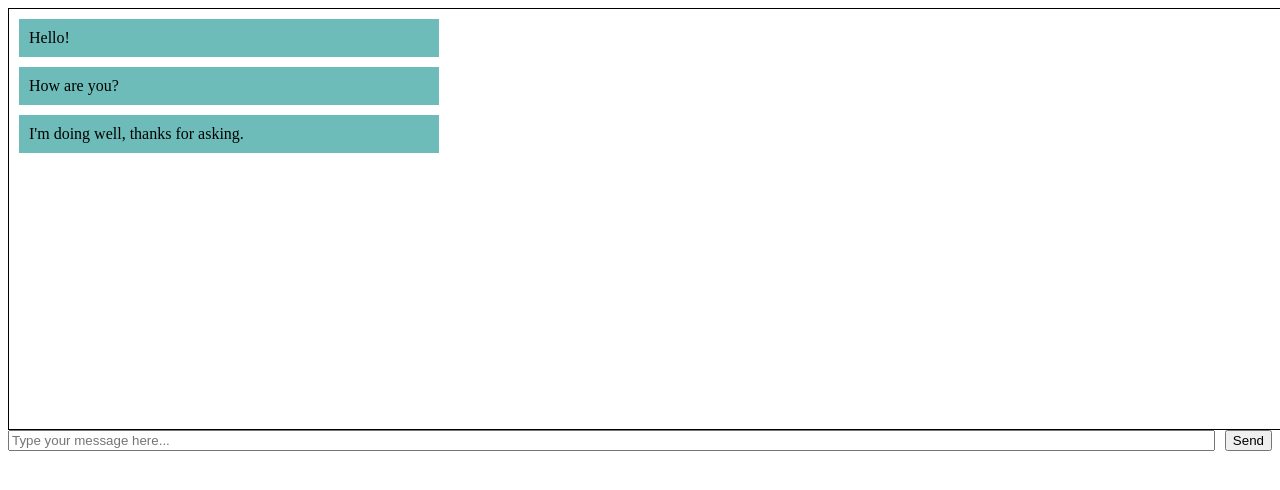
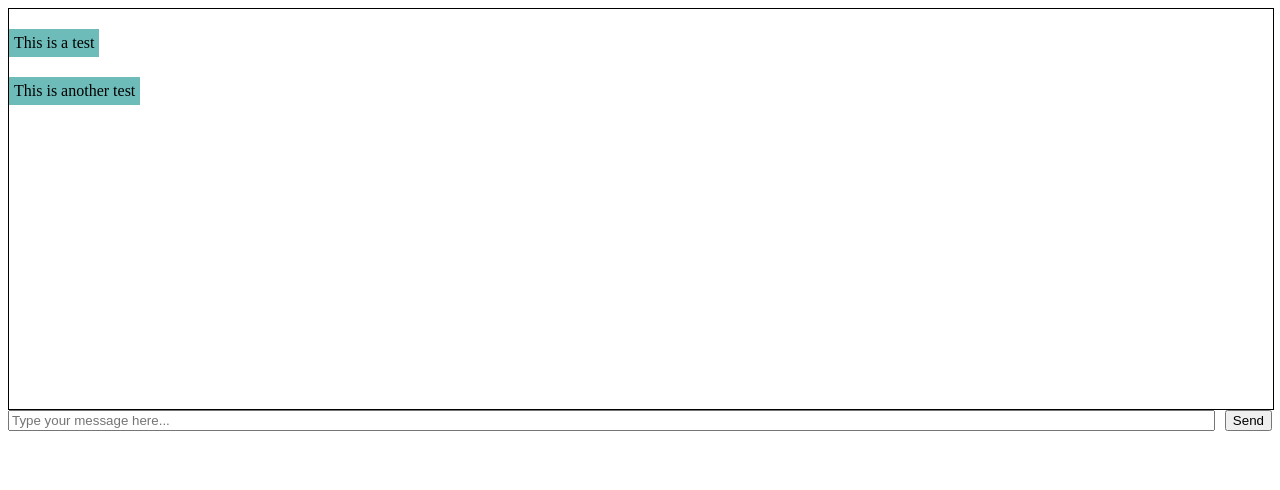
Before and after one commit to B0-B/blowtorch-transformer-api, a plain HTML site: page blowtorch/static/index.html in a window 1280 px wide. Drawn offline with nearby package versions, Linux system fonts and the light colour scheme.

Commit message:
added vue and some styling to static UI

```diff
--- a/blowtorch/static/index.html
+++ b/blowtorch/static/index.html
@@ -10,10 +10,7 @@
 </head>
 <body>
     <div id="vue-app">
-        <div class="chat-window">
-            <div class="chat-message left">Hello!</div>
-            <div class="chat-message right">How are you?</div>
-            <div class="chat-message left">I'm doing well, thanks for asking.</div>
+        <div id="chat-window">
         </div>
         <div class="chat-input">
             <input type="text" placeholder="Type your message here...">
--- a/blowtorch/static/script.js
+++ b/blowtorch/static/script.js
@@ -10,6 +10,32 @@ createApp({
     methods: {
         incrementCount() {
             this.count++
+        },
+        messageBox (msg, side) {
+
+            const chatWindow = document.getElementById('chat-window');
+
+            // generate message box wrapper
+            const boxWrapper = document.createElement('span');
+            boxWrapper.classList.add('message-box-wrapper');
+
+            // generate message box
+            const messageBox = document.createElement('span');
+            messageBox.classList.add('message-box');
+
+            // decide which side
+            if (side == 'l') {
+                messageBox.classList.add('left')
+            } else if (side == 'r') {
+                messageBox.classList.add('right')
+            }
+
+            // add content
+            messageBox.innerHTML = msg;
+
+            boxWrapper.appendChild(messageBox);
+            chatWindow.appendChild(boxWrapper)
+
         },
         request (options, path, json=true) {
             return new Promise(function (resolve, reject) {
@@ -35,6 +61,14 @@ createApp({
 
     },
     mounted () {
-        this.request({'data':[1,2,3]}, '/')
+        try {
+            // this.request({'data':[1,2,3]}, '/');
+            console.log('mounted.');
+            this.messageBox('This is a test', 'l');
+            this.messageBox('This is another test', 'r');
+
+        } catch (error) {
+            console.log('mount hook error:', error)
+        }
     }
 }).mount('#vue-app')
--- a/blowtorch/static/style.css
+++ b/blowtorch/static/style.css
@@ -1,27 +1,45 @@
-.chat-window {
+html {
+    padding: 0;
+    margin: 0
+}
+#chat-window {
     height: 400px;
     width: 100%;
-    padding: 10px;
+    display: flex;
+    flex-direction: column;
     border: 1px solid black;
     overflow-y: scroll;
 }
 
-.chat-message {
-    margin-bottom: 10px;
-    padding: 10px;
-    max-width: 400px;
-    line-break: auto;
-    background-color: rgb(109, 188, 185);
+.left {
+    left: 20px;
 }
 
-.left {
-    display: flex;
-    align-items: left;
+.message-box {
+    background-color: rgb(109, 188, 185);
+    top: 0;
+    padding: 5px;
+    /* margin-top: 10px;
+    margin-left: 10px;
+    margin-right: 10px; */
+    max-width: 60%;
+    height: auto;
+    line-break: auto;
+    /* position: absolute; */
+}
+
+.message-box-wrapper {
+    width: 100%;
+    /* display: flex; */
+    display: inline-flex;
+    /* flex-direction: row; */
+    /* padding: 20px; */
+    margin-top:20px;
+    position: relative;
 }
 
 .right {
-    display: flex;
-    align-items: right;
+    right: 20px
 }
 
 .chat-input {
```
